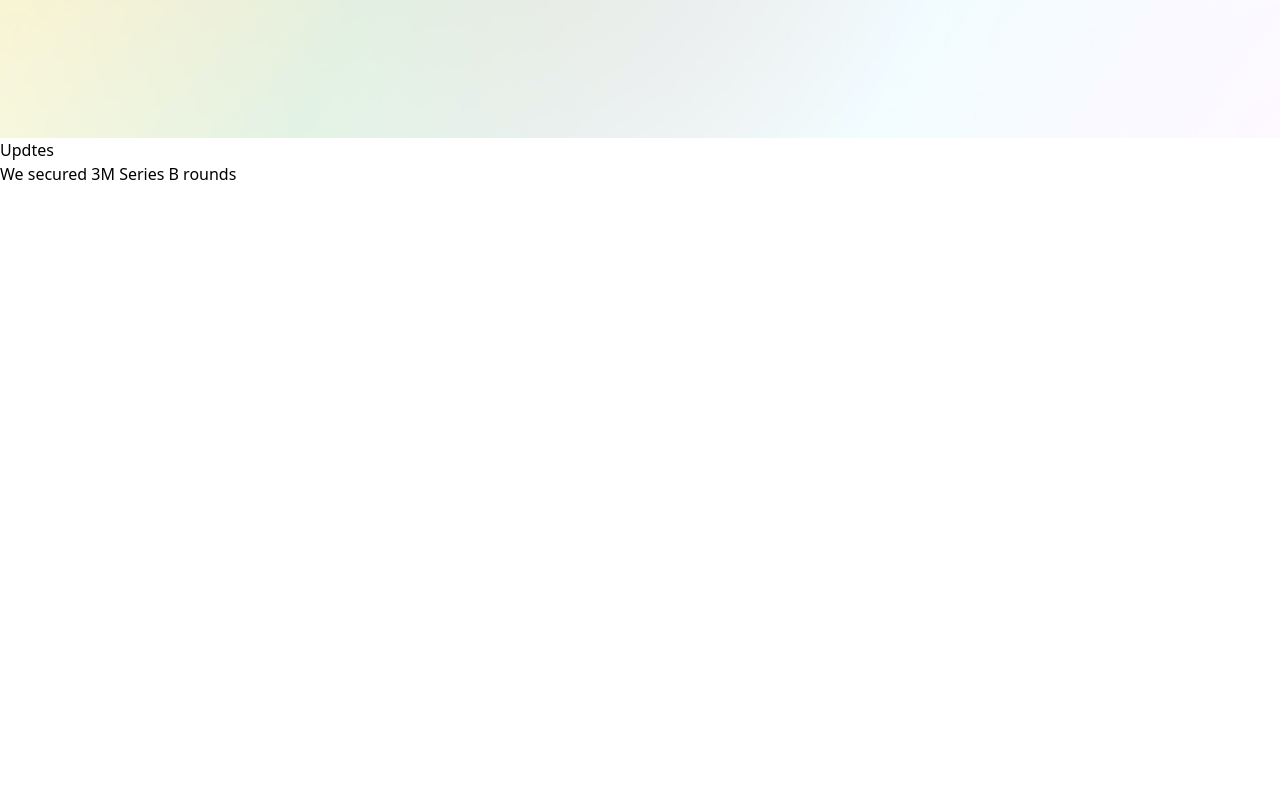
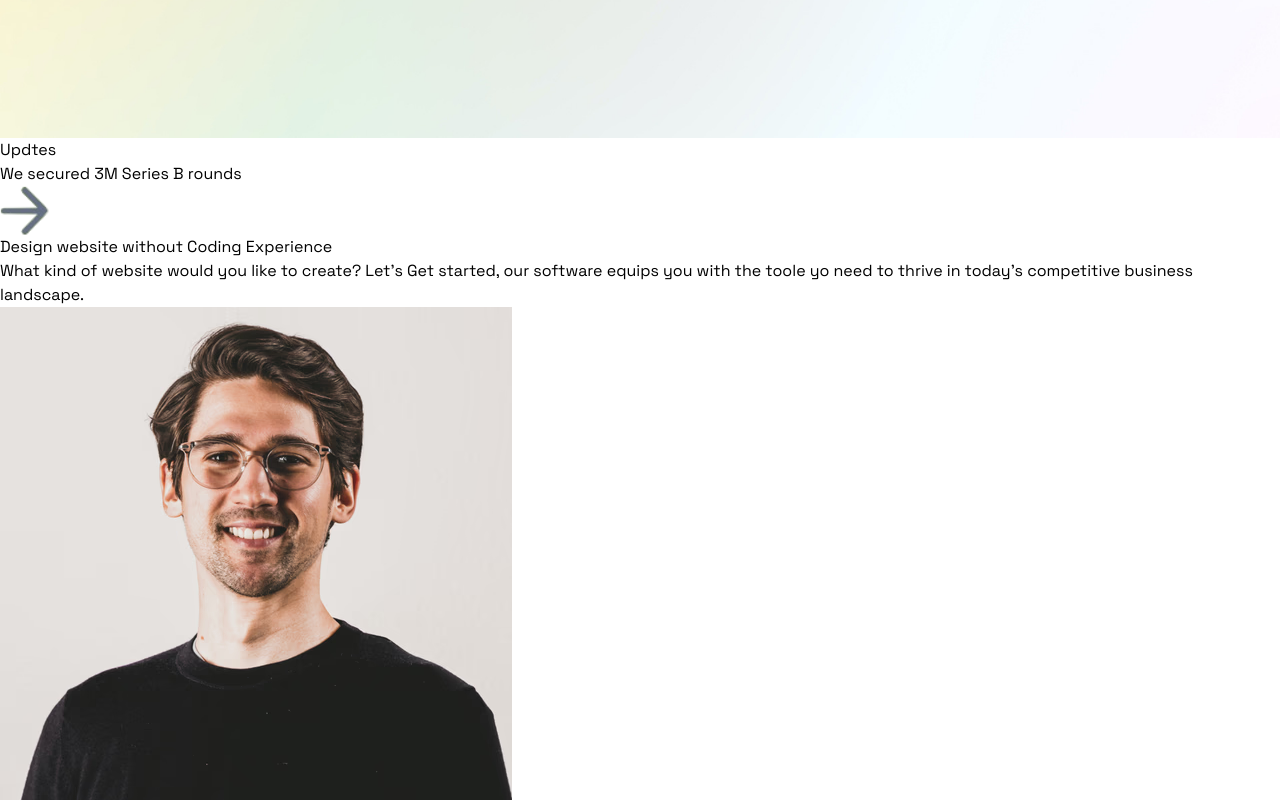
Before and after one commit to Oscedu15/itsolution-services, a React (Vite) app: page / in a window 1280 px wide. Shown: the part 740-1540 px from the top of the page. Before the commit the page ends 926 px from the top, so only its background shows below. Built offline with nearby package versions, Linux system fonts and the light colour scheme.

Commit message:
Culminacion de Hero y agregado de formulario en el mismo

```diff
--- a/src/form.tsx
+++ b/src/form.tsx
@@ -1,16 +1,80 @@
+import { Player } from "@lottiefiles/react-lottie-player";
+import { useEffect, useRef, useState } from "react";
 
+import { motion } from "framer-motion";
 
 const Form = () => {
+  const playerRef = useRef<Player>(null);
+
+  const [submitted, setSubmitted] = useState<boolean>(false);
+
+  useEffect(() => {
+    const timer = setTimeout(() => {
+      playerRef?.current?.pause();
+    }, 2000);
+
+    return () => clearTimeout(timer);
+  }, [submitted]);
 
   return (
-
-    <div>
+    <motion.div
+      initial={{ opacity: 0 }}
+      whileInView={{
+        opacity: 1,
+        transition: {
+          duration: 0.5,
+          delay: 0.3,
+          ease: [0.44, 0, 0.22, 0.99],
+        },
+      }}
+      viewport={{ amount: "some", once: true }}
+      className="bg-[#fdffff]/50 w-full px-[32px] py-[40px] flex flex-col gap-6 shadow-[5px_25px_25px_0px_rgba(0,0,0,0.1)] rounded-[24px] items-center xl:max-w-min z-10"
+    >
+      <div className="flex flex-col gap-3 w-full items-center justify-center xl:w-[392px]">
+        <h3 className="be-vietnam-pro-medium text-[26px] leading-[31.2px] tracking-[-1px] text-center text-[#0f1728] font-semibold capitalize">
+          Secure your spot now.
+        </h3>
+        <p className="be-vietnam-pro-regular text-[16px] leading-[21.6px] tracking-[-0.32px] text-center text-[#0f1728]">
+          Be the first to know when the product launches and other not-to-miss
+          updates.
+        </p>
+      </div>
+      {submitted ? (
+        <div className="overflow-hidden w-[300px] h-[187px] flex items-center justify-center">
           <Player
             src="https://lottie.host/cdf2112a-f1d1-4c60-93f5-bb7a15cf867a/mA5Gs35pNH.json"
             className="w-[340px] pt-[120px]"
             autoplay
+            ref={playerRef}
           />
         </div>
+      ) : (
+        <form className="mx-auto w-full flex flex-col gap-[15px] xl:w-[392px]">
+          <input
+            type="text"
+            className="bg-[#fff] text-[#757575] leading-[22.4px] text-[16px] block w-full p-[15px] rounded-lg focus:outline-none placeholder:text-[#757575] border border-[#854dff]"
+            placeholder="Your Name"
+          />
+          <input
+            type="text"
+            className="bg-[#fff] text-[#757575] leading-[22.4px] text-[16px] block w-full p-[15px] rounded-lg focus:outline-none placeholder:text-[#757575] border border-[#854dff]"
+            placeholder="Your Email"
+          />
+          <button
+            className="text-base leading-[22.4px] text-center font-medium text-white bg-[#854dfc] rounded-full p-[15px] hover:bg-[#9D71FD] w-full transition-colors disabled:opacity-50 disabled:cursor-not-allowed disabled:hover:bg-orange-500"
+            onClick={() => setSubmitted(true)}
+          >
+            Join the waitlist
+          </button>
+        </form>
+      )}
+      <p className="be-vietnam-pro-regular text-[14px] leading-[16.8px] tracking-[-0.28px] text-center text-[#9ca3bd] md:w-[392px]">
+        By subscribing, you agree with our{" "}
+        <span className="text-[#343b55] underline ml-1 cursor-pointer">
+          Terms Of License
+        </span>
+      </p>
+    </motion.div>
   );
 };
 
--- a/src/hero.tsx
+++ b/src/hero.tsx
@@ -1,24 +1,169 @@
+// Images
+import stack1 from "./assets/stack-1.avif";
+import stack2 from "./assets/stack-2.avif";
+import stack3 from "./assets/stack-3.avif";
+import stack4 from "./assets/stack-4.avif";
+import stars from "./assets/stars.svg";
 import bg from "./assets/banner.jpg";
+import arrow from "./assets/arrow.svg";
+import herobell from "./assets/14.webp";
+import grt from "./assets/image-4.avif";
+// Animation
+import { motion } from "framer-motion";
+//Componentes
+import Form from "./form";
 
 const Hero = () => {
   return (
-    <section className="mt-[35px] pt-[99px] md:pt-[101px] flex items-center flex-col justify-center gap-40 w-full px-5 md:px-16 xl:pl-[152px] xl:pr-[128] pb-[264px] bg-[#f8f8f8] relative overflow-hidden">
+    <section className="mt-[35px] pt-[99px] md:pt-[101px] flex items-center flex-col justify-center gap-40 w-full px-5 md:px-16 xl:pl-[152px] xl:pr-[120px] pb-[264px] bg-[#f8f8f8] relative overflow-hidden">
       <div className="absolute left-0 -z-0 bg-cover hidden lg:block">
         <img src={bg} alt="bg" />
       </div>
 
       <div className="flex items-center flex-col xl:flex-row justify-center gap-10 md:gap-20 w-full relative">
         <div className="w-full flex flex-col items-center justify-center gap-6 md:items-start relative">
-          <div>
+          {/* Update Section */}
+          <motion.div
+            initial={{ opacity: 0, y: 10 }}
+            whileInView={{
+              opacity: 1,
+              y: 0,
+              transition: {
+                type: "spring",
+                damping: 30,
+                stiffness: 180,
+                mass: 1,
+                delay: 0.2,
+              },
+            }}
+            viewport={{ amount: "some", once: true }}
+            className="pr-0 flex items-center justify-start cursor-pointer pl-[104px] rounded-full py-[13px] relative gap-[7xp] group w-[352px] bg-transparent"
+          >
             <div className="rounded-full flex items-center justify-center absolute md:left-[6px] left-[40%] max-w-min mx-auto group-hover:left-[6px] group-hover:right-auto duration-300 transition-all z-30 bg-[#333] py-1 px-2.5">
               <h4 className="leading-[21.6px] text-[12px] text-white uppercase tracking-[-0.32px]">
                 Updtes
               </h4>
             </div>
-            <h4>We secured 3M Series B rounds</h4>
-          </div>
+            <div className="absolute left-[-1px] top-[-0.5px] w-[352px] h-[43px] overflow-hidden mr-0 rounded-full">
+              <div className="bg-[#fff]/50 w-[0.01px] h-[43px] rounded-full absolute top-[0.1px] group-hover:w-full left-[1px] transition-all !duration-300 "></div>
+            </div>
+            <h4 className="text-[14px] leading-[15.4px] tracking-[-0.14px] font-semibold text-transparent group-hover:text-black transition-all z-40 be-vietnam-pro-medium duration-300">
+              We secured 3M Series B rounds
+            </h4>
+            <img
+              src={arrow}
+              alt="flecha"
+              className="w-3 h-3 z-40 ml-2 opacity-0 group-hover:opacity-100 duration-300"
+            />
+          </motion.div>
+          {/* Header  */}
+          <motion.h1
+            initial={{ opacity: 0, y: 50 }}
+            whileInView={{
+              opacity: 1,
+              y: 0,
+              transition: {
+                duration: 0.8,
+                ease: [0.44, 0, 0, 1],
+              },
+            }}
+            viewport={{ amount: "some", once: true }}
+            className="text-[45px] leading-[47.25px] md:text-[72px] md:leading-[75.6px] tracking-[-2px] md:tracking-[-3px] poppins-medium text-center md:text-left md:w-[610px] z-20"
+          >
+            Design website without Coding Experience
+          </motion.h1>
+          <motion.p
+            initial={{ opacity: 0, y: 50 }}
+            whileInView={{
+              opacity: 1,
+              y: 0,
+              transition: {
+                duration: 0.8,
+                delay: 0.2,
+                ease: [0.44, 0, 0, 1],
+              },
+            }}
+            viewport={{ amount: "some", once: true }}
+            className="be-vietnam-pro-medium text-[#475466] text-[18px] leading-[24.3px] tracking-[-0.54px] md:text-[28px] md:leading-[27px] md:tracking-[-0.6px] text-center md:text-left w-full md:w-[480px]"
+          >
+            What kind of website would you like to create? Let's Get started,
+            our software equips you with the toole yo need to thrive in today's
+            competitive business landscape.
+          </motion.p>
+          {/* Stacks */}
+          <motion.div
+            initial={{ opacity: 0, y: 50 }}
+            whileInView={{
+              opacity: 1,
+              y: 0,
+              transition: { duration: 0.8, delay: 0.4, ease: [0.44, 0, 0, 1] },
+            }}
+            viewport={{ amount: "some", once: true }}
+            className="flex flex-col md:flex-row gap-4 md:gap-1.5 items-center"
+          >
+            <div className="flex w-[108px] h-[37px] relative">
+              <img
+                src={stack1}
+                alt="1"
+                className="rounded-full w-[37px] h-[37px] object-cover border-[2px] border-white absolute left-0 hover:top-[10px] top-0 transition-all duration-300"
+              />
+              <img
+                src={stack2}
+                alt="2"
+                className="rounded-full w-[37px] h-[37px] object-cover border-[2px] border-white absolute left-6 hover:top-[10px] top-0 transition-all duration-300"
+              />
+              <img
+                src={stack3}
+                alt="3"
+                className="rounded-full w-[37px] h-[37px] object-cover border-[2px] border-white absolute left-12 hover:top-[10px] top-0 transition-all duration-300"
+              />
+              <img
+                src={stack4}
+                alt="4"
+                className="rounded-full w-[37px] h-[37px] object-cover border-[2px] border-white absolute left-[72px] hover:top-[10px] top-0 transition-all duration-300"
+              />
+            </div>
+            <img src={stars} alt="stars" className="w-[116px]" />
+          </motion.div>
         </div>
+        <Form />
       </div>
+      <motion.img
+        initial={{ opacity: 0, y: 20 }}
+        whileInView={{
+          opacity: 1,
+          y: 0,
+          transition: {
+            type: "spring",
+            damping: 100,
+            stiffness: 300,
+            mass: 1,
+            delay: 0.5,
+          },
+        }}
+        viewport={{ amount: "some", once: true }}
+        src={herobell}
+        alt="herobell"
+        className="absolute hidden md:block w-[120px] top-[616px] right-[760px] xl:top-[76px] xl:right-[500px] z-10"
+      />
+
+      <motion.img     initial={{ opacity: 0, y: 30 }}
+        whileInView={{
+          opacity: 1,
+          y: 0,
+          transition: {
+            type: "spring",
+            damping: 100,
+            stiffness: 320,
+            mass: 1,
+            delay: 0.7,
+          },
+        }}
+        viewport={{ amount: "some", once: true }}
+        src={grt}
+        alt="grt"
+        className="absolute w-[331px] top-[776px] right-[-35px] md:top-[940px] md:right-[-20px] xl:top-[146px] xl:left-[630px] !rotate-[-238deg]"
+      />
     </section>
   );
 };
--- a/src/index.css
+++ b/src/index.css
@@ -8,3 +8,15 @@
 * {
     scroll-behavior: smooth;
 }
+
+
+body {
+    font-weight: 400;
+    font-family: 'Space Grotesk', sans-serif;
+    font-style: normal;
+}
+
+.container {
+    width: 100%;
+    background: #111;
+}
```
Lines whose indentation alone changed are shown as unchanged.
